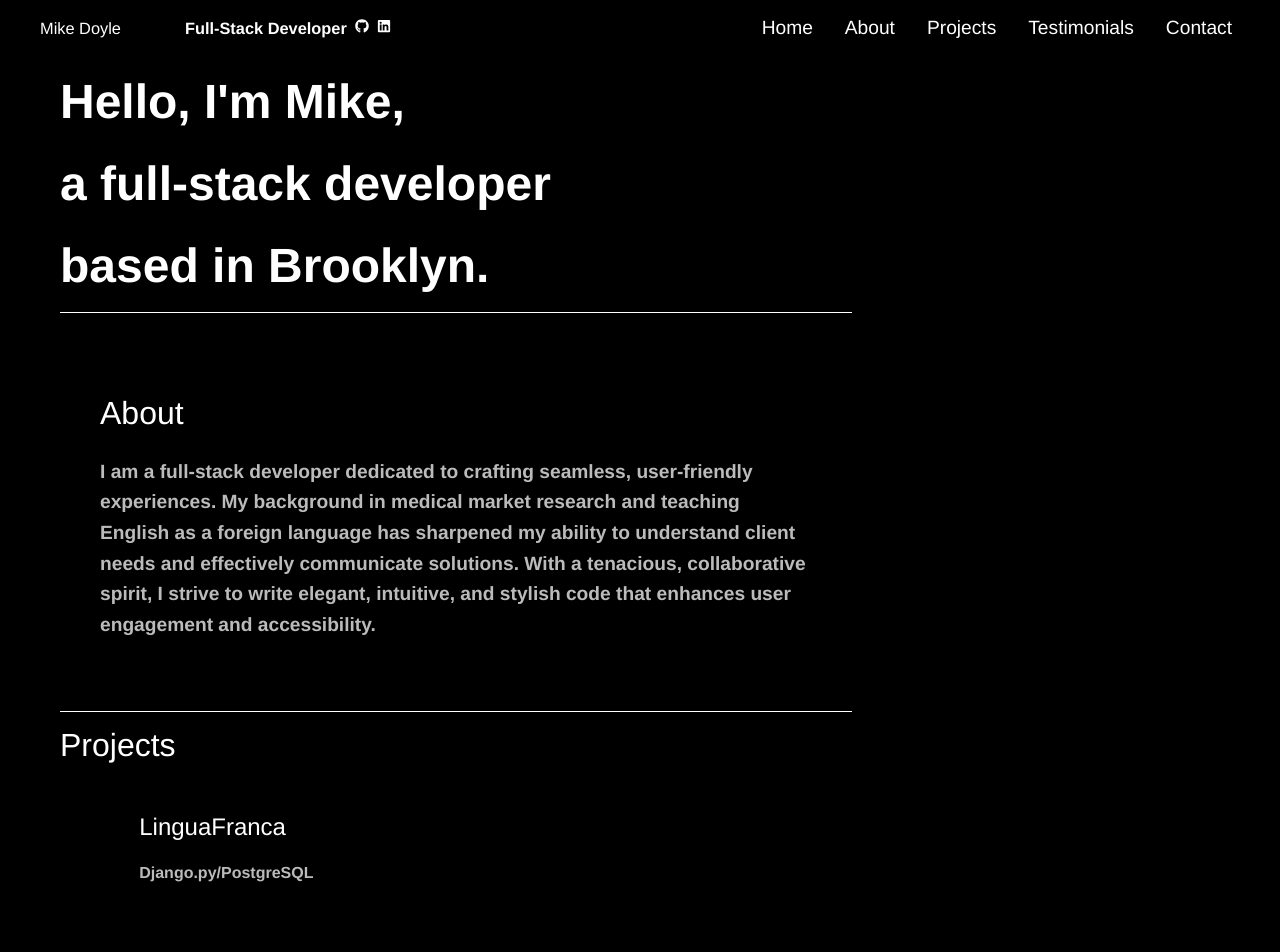
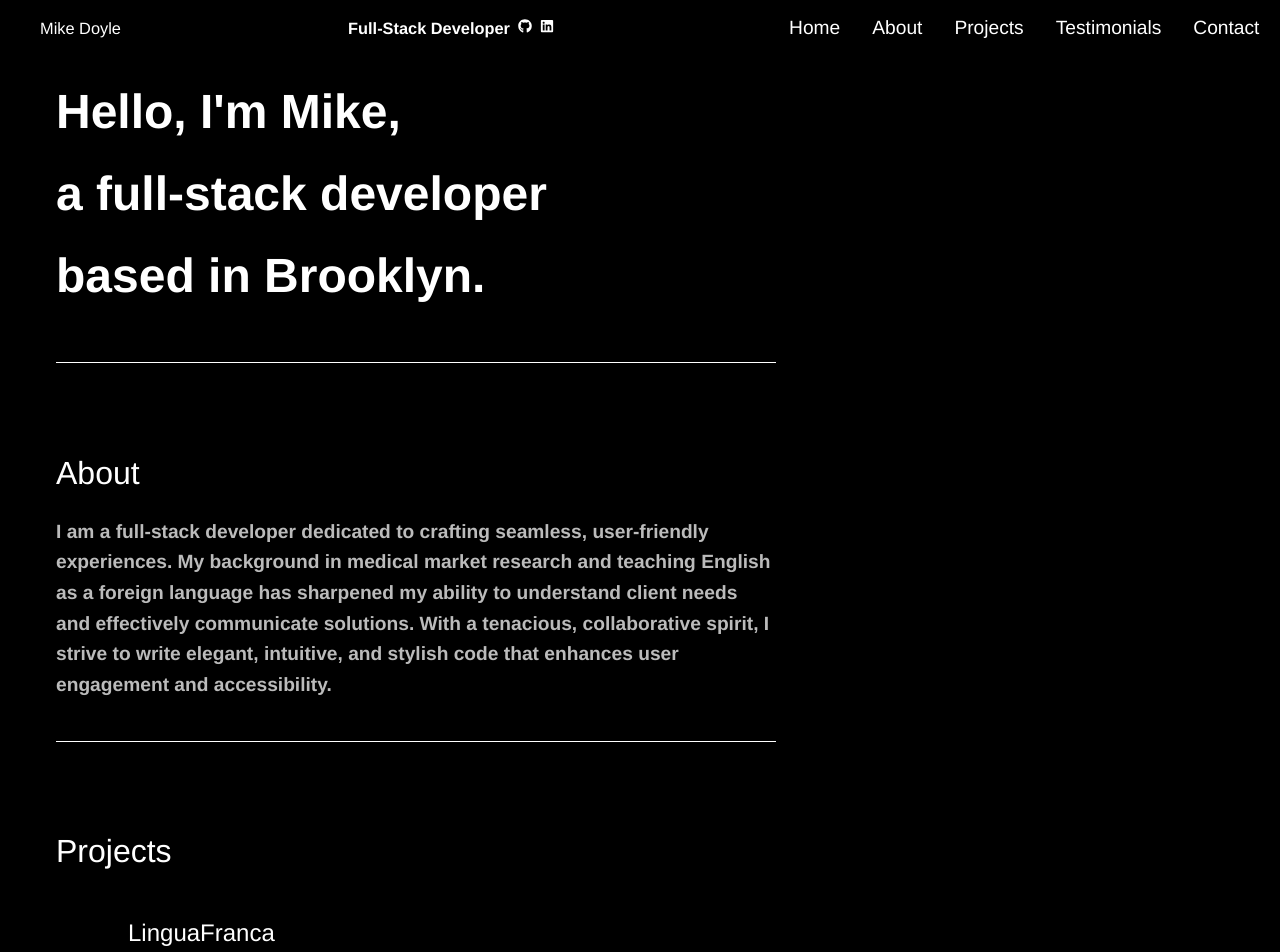
Before and after one commit to mdoyle91/portfolio, a React (Vite) app: page / in a window 1280 px wide. Shown: the top 952 px of the page. Built offline with nearby package versions, Linux system fonts and the light colour scheme.

Commit message:
Navbar Styling Fixed

```diff
--- a/src/components/Home/Home.css
+++ b/src/components/Home/Home.css
@@ -1,39 +1,46 @@
-.home-first-section {
-  margin-top: 50px;
-  margin-left: 5%;
-  margin-right: 5%;
+.home-container {
+  max-width: 100%;
+  margin: 0 auto;
+  padding: 0 5%; /* Ensures equal left and right margins */
+}
+
+.home-first-section,
+.home-second-section,
+.home-third-section {
+  max-width: 100%;
+  margin: 0 auto;
+  padding: 50px 5%;
+  position: relative; /* Needed for line placement */
 }
 
 .home-first-section h1 {
   font-size: 3rem;
   color: white;
   margin: 10px 0;
-  text-align: left; /* Align text to the left */
+  text-align: left;
 }
 
-.home-second-section {
-  padding: 40px;
-  margin-top: 20px;
-  margin-left: 5%;
-  margin-right: 5%;
-  position: relative;
-  color: white; /* Text color */
+.home-second-section,
+.home-third-section {
+  color: white;
 }
 
-.home-second-section::before {
+.home-second-section::before,
+.home-third-section::before {
   content: "";
   position: absolute;
   top: -10px;
-  left: 0;
-  right: 0;
+  left: 5%; /* Aligns with text */
+  width: 90%; /* Ensures equal margins on both sides */
   height: 1px;
-  background-color: white; /* White line */
+  background-color: white;
 }
 
-.home-second-section h2 {
+.home-second-section h2,
+.home-third-section h2 {
   font-size: 2rem;
   margin-bottom: 20px;
-  text-align: left; /* Align text to the left */
+  text-align: left;
 }
 
 .home-second-section p {
@@ -42,30 +49,7 @@
   line-height: 1.6;
   max-width: 800px;
   margin: 0 auto;
-  text-align: left; /* Align text to the left */
-}
-
-.home-third-section {
-  margin-top: 40px;
-  margin-left: 5%;
-  margin-right: 5%;
-  position: relative;
-}
-
-.home-third-section::before {
-  content: "";
-  position: absolute;
-  top: -10px;
-  left: 0;
-  right: 0;
-  height: 1px;
-  background-color: white; /* White line */
-}
-
-.home-third-section h2 {
-  font-size: 2rem;
-  margin-bottom: 20px;
-  text-align: left; /* Align text to the left */
+  text-align: left;
 }
 
 .home-project-one,
--- a/src/components/Navbar/Navbar.css
+++ b/src/components/Navbar/Navbar.css
@@ -1,12 +1,3 @@
-.container {
-  display: flex;
-  align-items: center;
-  height: 96px;
-  max-width: 1200px;
-  margin: auto;
-  padding: 0 40px;
-}
-
 nav {
   display: flex;
   width: 100%;
@@ -22,37 +13,28 @@ nav {
   background-color: transparent;
   backdrop-filter: blur(10px);
   z-index: 1000;
-  max-width: 1200px;
   margin-left: auto;
   margin-right: auto;
 }
 
 .nav-left {
-  display: flex;
   flex-shrink: 0;
-  padding-right: 64px;
 }
 
 .nav-center {
+  flex-grow: 1;
   display: flex;
+  justify-content: center; /* Keeps it centered */
   align-items: center;
   gap: 8px;
-}
-
-.nav-center svg {
-  transition: color 0.3s ease-in-out;
-}
-
-.nav-center svg:hover {
-  color: #007bff;
 }
 
 .nav-right {
   display: flex;
   justify-content: flex-end;
   gap: 16px;
-  flex: 1;
-  flex-wrap: wrap;
+  flex-wrap: nowrap; /* Prevent wrapping */
+  flex-shrink: 0; /* Prevents it from pushing other elements */
 }
 
 .nav-right a {
@@ -63,44 +45,11 @@ nav {
   transition: color 0.3s ease-in-out;
 }
 
-.nav-right a:hover {
-  opacity: 0.7;
-}
-
-.menu-button {
-  display: none;
-  cursor: pointer;
-  font-size: 1.2rem;
-  background: none;
-  border: none;
-}
-
-.menu-text {
-  display: none;
-  font-size: 1.2rem;
-  cursor: pointer;
-}
-
 @media (max-width: 940px) {
-  .nav-left {
-    padding-right: 12px;
-  }
-  .nav-center {
-    flex: 1;
-  }
   .nav-right {
-    display: none; /* Hide the right navigation links on smaller screens */
-  }
-  .menu-button {
-    display: flex;
+    display: none; /* Hide links on smaller screens */
   }
   .menu-text {
-    display: block; /* Show the "Menu" text */
+    display: block;
   }
 }
-
-@media (max-width: 600px) {
-  nav {
-    font-size: 12px;
-  }
-}
```
